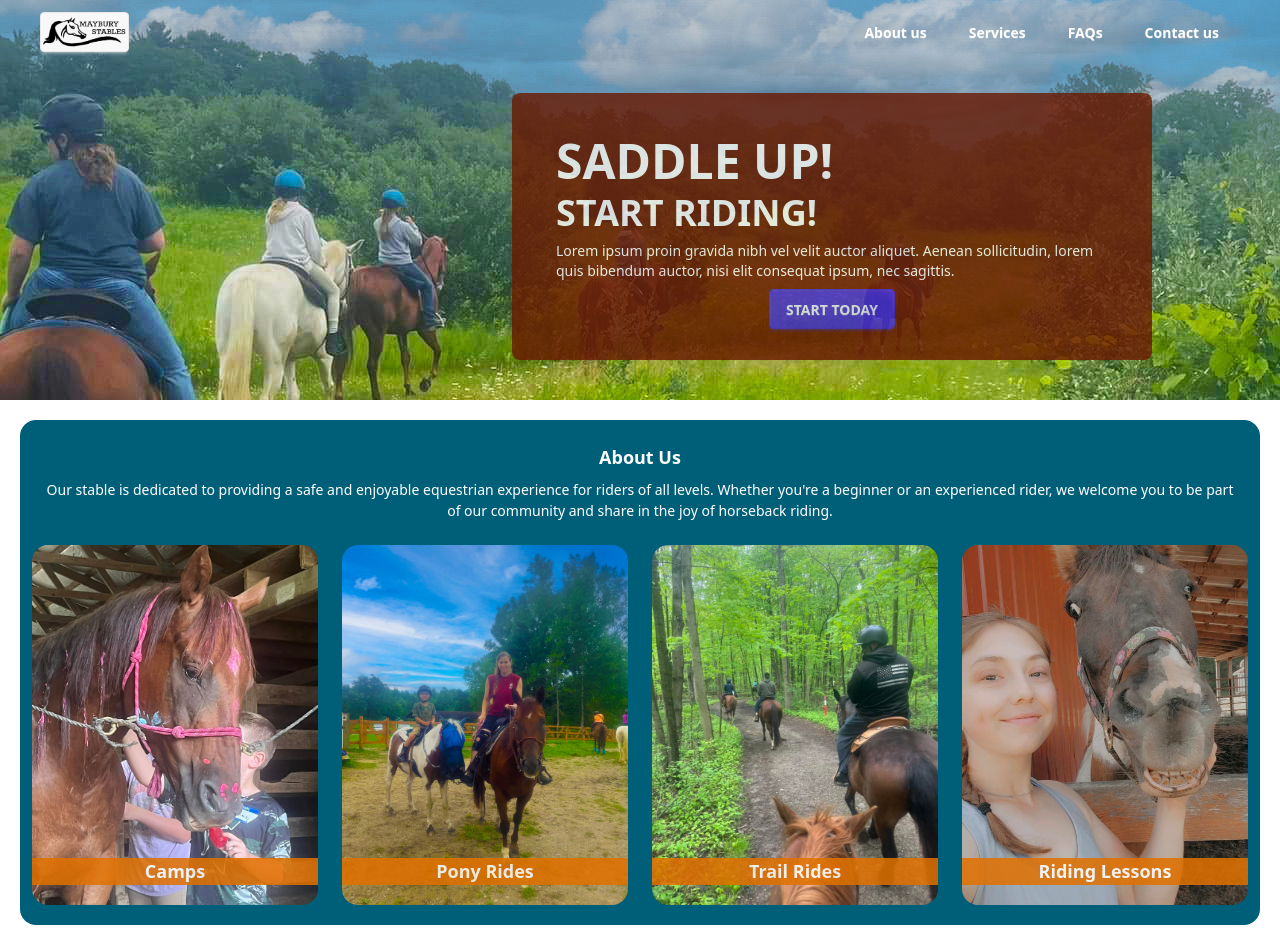
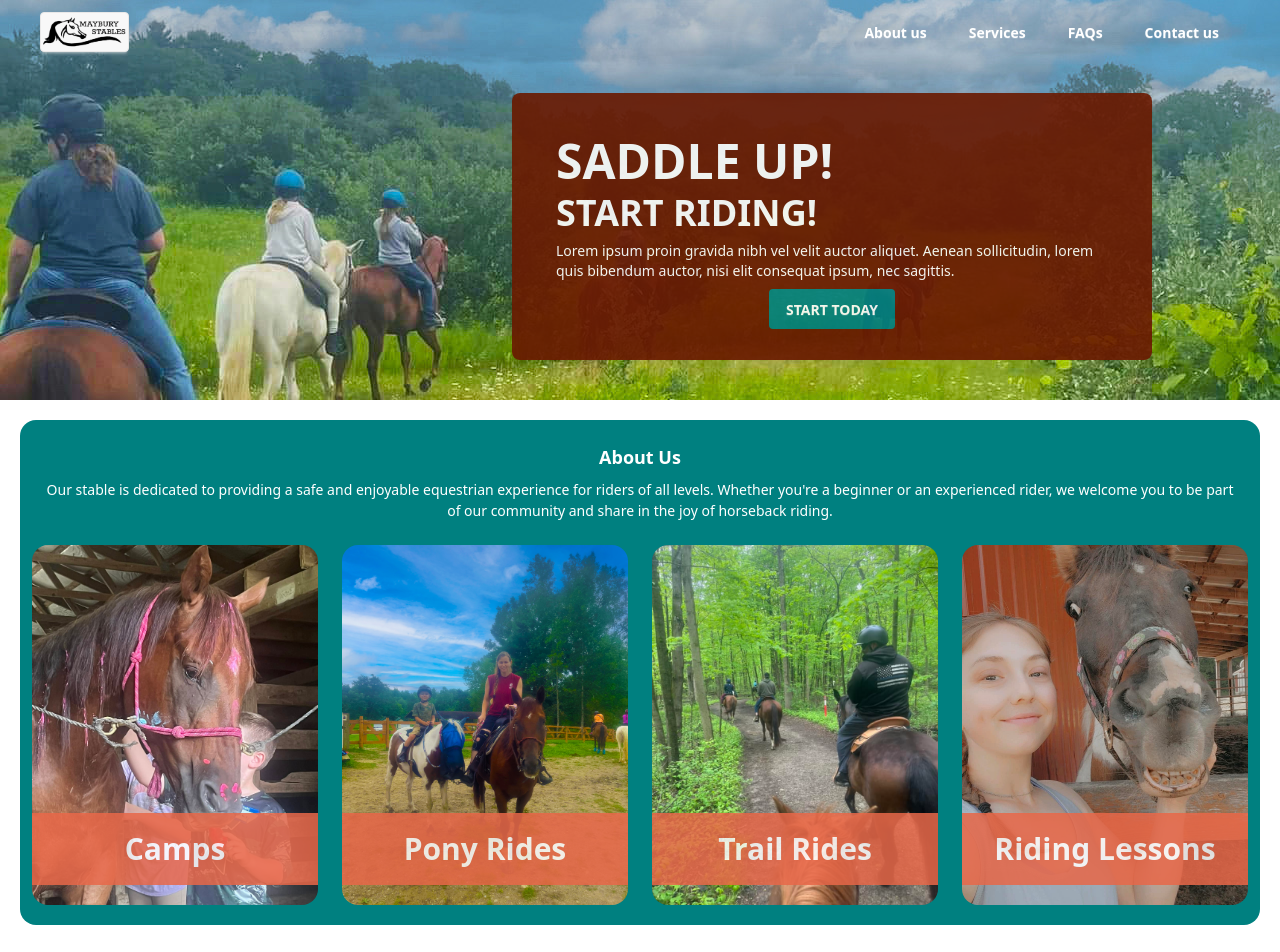
Before and after one commit to fbabonoy/Babonoyaba_Fernando_MayburyStables, a React (Vite) app in the folder frontend/: page / in a window 1280 px wide. Shown: the top 952 px of the page. Built offline with nearby package versions, Linux system fonts and the light colour scheme; grey boxes are pictures that could not be loaded.

Commit message:
change pictures added background colors

```diff
--- a/frontend/src/components/AboutUS.tsx
+++ b/frontend/src/components/AboutUS.tsx
@@ -2,7 +2,7 @@ import stableData from "../Model/data"
 import Card from "./Card"
 
 function AboutUs() {
-    return <div className=" bg-cyan-800 m-5 rounded-2xl">
+    return <div className=" bg-[#008080] m-5 rounded-2xl">
         <div className="w-full bg-transparent">
             <div className="card-body flex justify-center items-center text-center text-white ">
                 <h2 className="card-title">{stableData.aboutUs.title}</h2>
--- a/frontend/src/components/Card.tsx
+++ b/frontend/src/components/Card.tsx
@@ -6,7 +6,7 @@ function Card({ img, title }: { img: string, title: string }) {
                 src={img}
                 alt="Shoes" />
             <div className="flex justify-center">
-                <h2 className="card-title absolute bottom-5 bg-amber-600 w-full flex justify-center opacity-85">{title}</h2>
+                <h2 className="card-title absolute h-1/5 text-3xl bottom-5  bg-[#E86849] w-full flex justify-center opacity-85">{title}</h2>
             </div>
         </div>
     )
--- a/frontend/src/components/NavBar.tsx
+++ b/frontend/src/components/NavBar.tsx
@@ -41,7 +41,7 @@ function NavBar({ displayBanner, title }: { displayBanner?: boolean, title?: str
 
 function Banner() {
     return (
-        <div className="card absolute bg-[#6A1900] w-2/4 h-2/3 right-1/10 bottom-10  p-1 sm:p-5 opacity-80">
+        <div className="card absolute bg-[#6A1900] w-2/4 h-2/3 right-1/10 bottom-10  p-1 sm:p-5 opacity-90">
             <div className="card-body text-white">
                 <h2 className="card-title text-xl md:text-5xl sm:text-4xl">SADDLE UP!</h2>
                 <h2 className="card-title text-sm sm:whitespace-normal md:text-4xl sm:text-3xl">START RIDING!</h2>
@@ -52,7 +52,7 @@ function Banner() {
 
                 <div className="card-actions justify-center">
                     <NavLink to="/booknow">
-                        <button className="btn btn-primary btn-sm sm:btn-md">START TODAY</button>
+                        <button className="btn btn-ghost btn-sm sm:btn-md bg-[#008080]">START TODAY</button>
                     </NavLink>
                 </div>
             </div>
```
